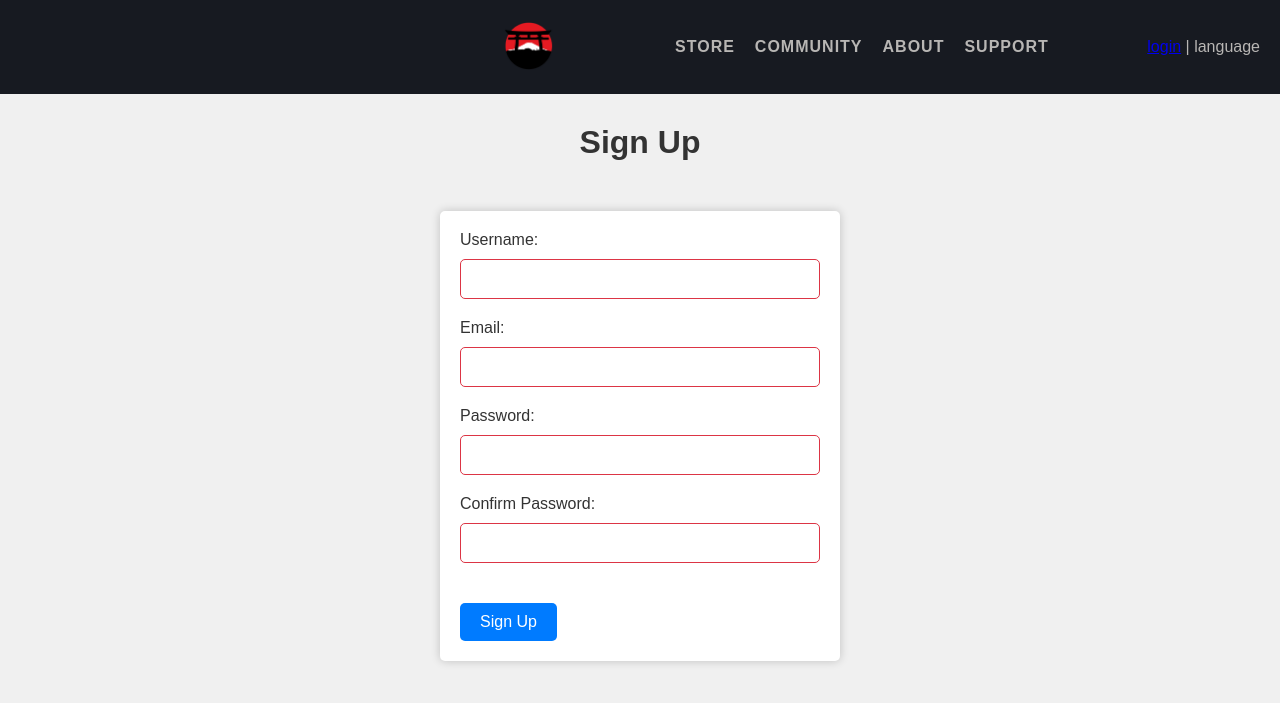
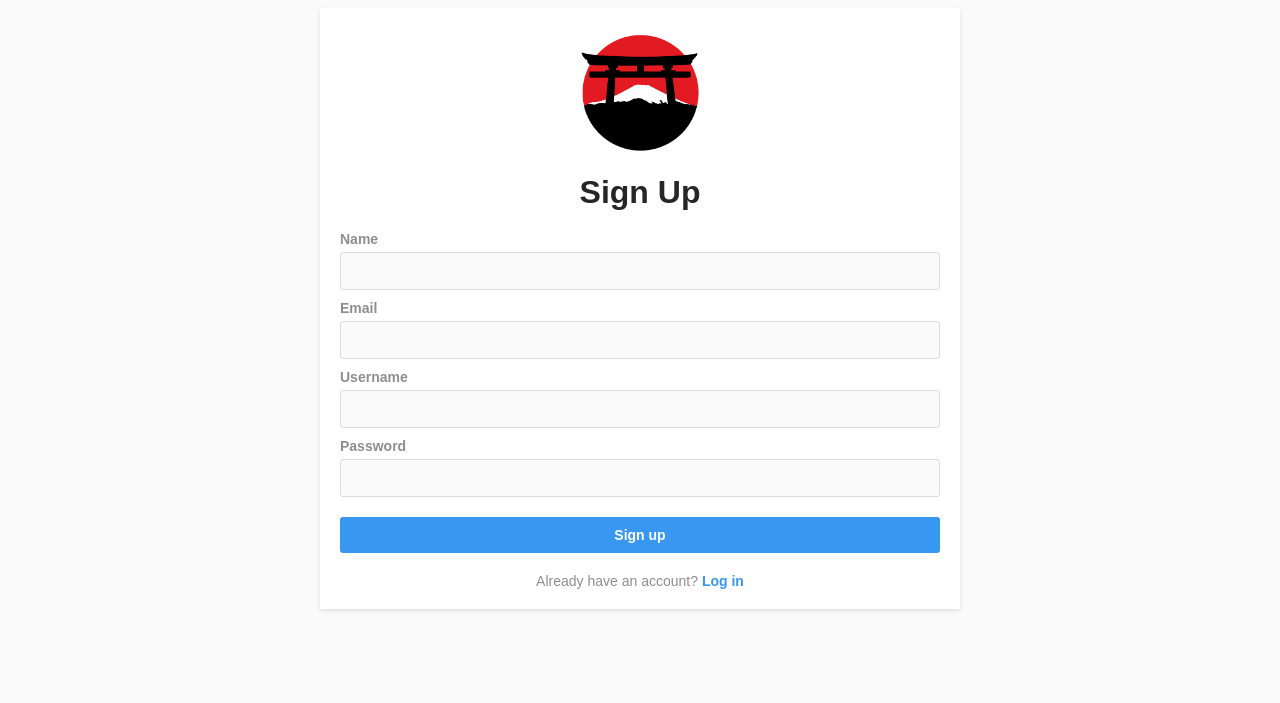
Before and after one commit to DutchInnovation/XSN, a PHP site: page /create.php in a window 1280 px wide. Shown: the top 703 px of the page. Run offline with PHP 8.4, Linux system fonts and the light colour scheme.

Commit message:
minor changes

```diff
--- a/create.php
+++ b/create.php
@@ -1,4 +1,4 @@
-<?php include 'header.php' ?>
+<!-- <?php include 'header.php' ?>
 <!DOCTYPE html>
 <html>
   <head>
@@ -8,26 +8,9 @@
     <link rel="stylesheet" href="style.css">
   </head>
   <body>
-  <header>
-        <div class="logo">
-          <a href="index.php">
-            <img src="logo.png" alt="Logo"  height="176">
-          </a>
-        </div>
-        <nav>
-          <ul>
-            <li><a href="#">Store</a></li>
-            <li><a href="#">Community</a></li>
-            <li><a href="#">About</a></li>
-            <li><a href="#">Support</a></li>
-          </ul>
-        </nav>
-        <div>
-            <a href="login.php">login</a> | language
-            </div>
-      </header>
     <h1>Sign Up</h1>
-    <form>
+    <form class="signup-form">
+      <img src="assets/logo.png" alt="Logo" class="formlogo" height="125">
       <label for="username">Username:</label>
       <input type="text" id="username" name="username" required>
 
@@ -43,4 +26,103 @@
       <button type="submit">Sign Up</button>
     </form>
   </body>
+</html> -->
+
+<!DOCTYPE html>
+<html>
+<head>
+	<title>Instagram Sign Up</title>
+	<style>
+		body {
+			font-family: Arial, sans-serif;
+			background-color: #fafafa;
+		}
+
+		.container {
+			max-width: 600px;
+			margin: 0 auto;
+			padding: 20px;
+			background-color: #fff;
+			box-shadow: 0 2px 4px rgba(0,0,0,.1);
+		}
+
+		h1 {
+			text-align: center;
+			font-weight: 600;
+			color: #262626;
+			margin-bottom: 20px;
+		}
+
+		form {
+			display: flex;
+			flex-direction: column;
+		}
+
+		label {
+			font-size: 14px;
+			font-weight: 600;
+			color: #8e8e8e;
+			margin-bottom: 5px;
+		}
+
+		input {
+			padding: 10px;
+			border: 1px solid #dbdbdb;
+			border-radius: 3px;
+			margin-bottom: 10px;
+			font-size: 14px;
+			color: #262626;
+			background-color: #fafafa;
+		}
+
+		button {
+			padding: 10px;
+			background-color: #3897f0;
+			color: #fff;
+			border: none;
+			border-radius: 3px;
+			font-size: 14px;
+			font-weight: 600;
+			cursor: pointer;
+			margin-top: 10px;
+		}
+
+		.signup {
+			text-align: center;
+			font-size: 14px;
+			color: #8e8e8e;
+			margin-top: 20px;
+		}
+
+		.signup a {
+			color: #3897f0;
+			text-decoration: none;
+			font-weight: 600;
+		}
+	</style>
+</head>
+<body>
+	<div class="container">
+    <img src="assets/logo.png" alt="Logo" height="125" style="margin: 0px auto; display: block;">
+  <h1>Sign Up</h1>
+		<form>
+			<label for="name">Name</label>
+			<input type="text" id="name" name="name" required>
+
+			<label for="email">Email</label>
+			<input type="email" id="email" name="email" required>
+
+			<label for="username">Username</label>
+			<input type="text" id="username" name="username" required>
+
+			<label for="password">Password</label>
+			<input type="password" id="password" name="password" required>
+
+			<button type="submit">Sign up</button>
+		</form>
+		<div class="signup">
+			Already have an account? <a href="#">Log in</a>
+		</div>
+	</div>
+</body>
 </html>
--- a/index.php
+++ b/index.php
@@ -3,7 +3,7 @@
 <html>
   <head>
     <meta charset="UTF-8">
-    <title>InstaClone</title>
+    <title>XSN</title>
     <link rel="stylesheet" href="https://cdnjs.cloudflare.com/ajax/libs/font-awesome/5.15.3/css/all.min.css">
     <link rel="stylesheet" href="style.css">
   </head>
--- a/style.css
+++ b/style.css
@@ -439,7 +439,7 @@
     margin-top: 30px;
   }
 
-  form {
+  .signup-form {
     width: 400px;
     margin: 50px auto;
     background-color: #fff;
@@ -447,6 +447,13 @@
     border-radius: 5px;
     box-shadow: 0 0 10px rgba(0, 0, 0, 0.2);
   }
+
+  .formlogo {
+    margin: 0px auto;
+    display: block;
+  }
+
+
 
   label {
     display: block;
```
